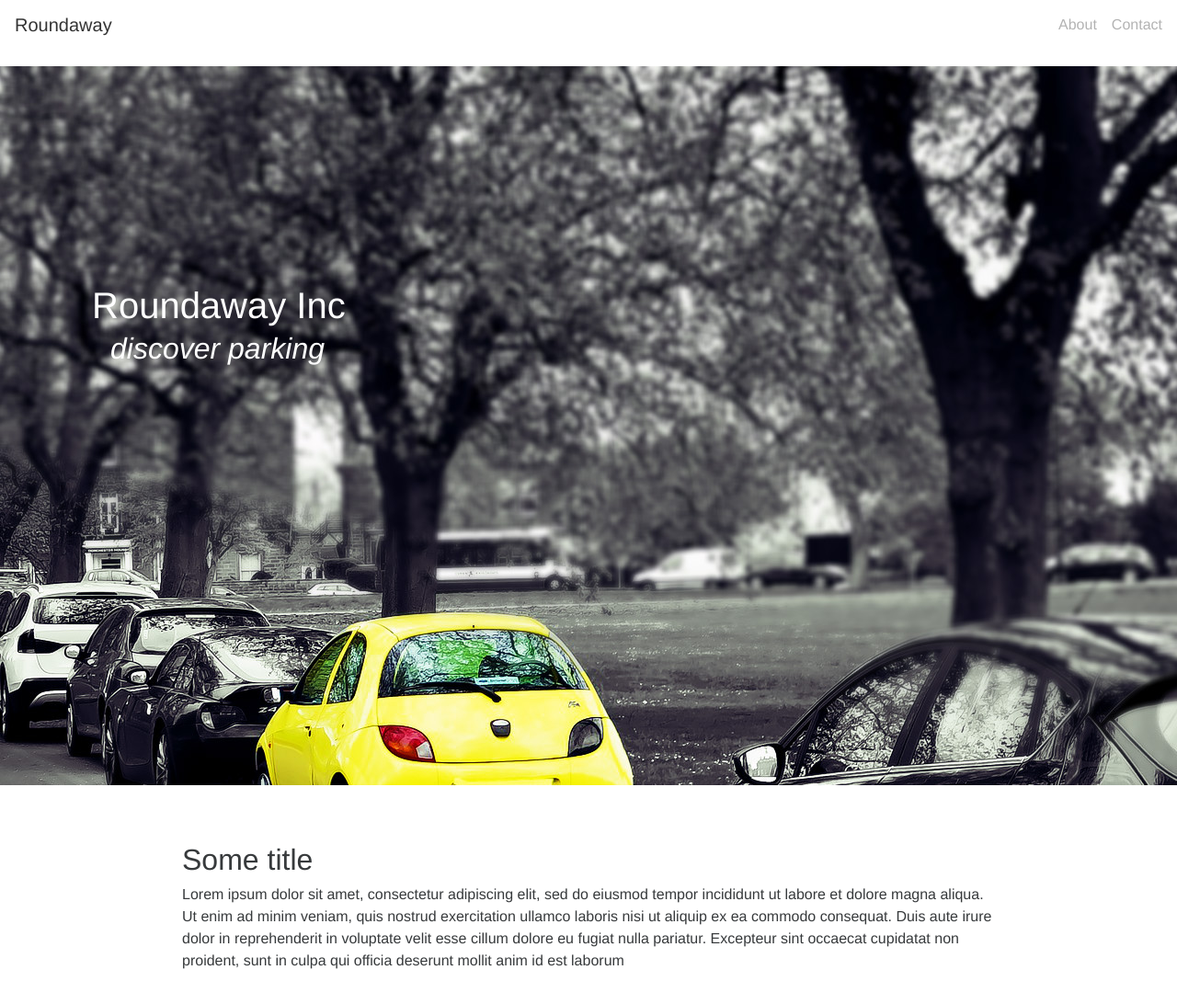
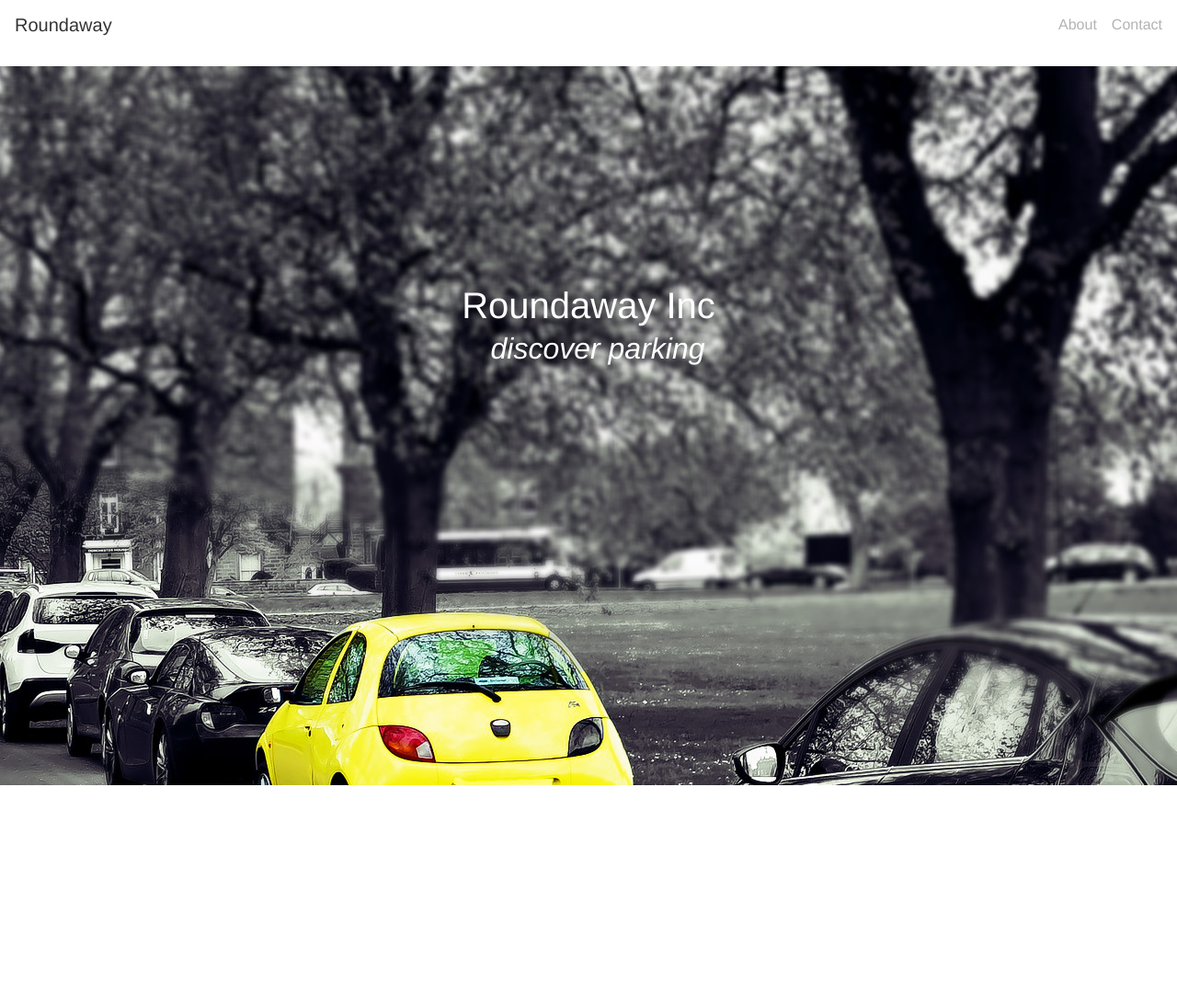
Before and after one commit to Nigh7Sh4de/roundaway.com, a website: page index.html in a window 1280 px wide. Shown: the whole page at 92% size. After the commit the page ends 982 px from the top, so only its background shows below. Drawn offline with nearby package versions, Linux system fonts and the light colour scheme.

Commit message:
Remove unfinished section from home page

```diff
--- a/views/home.html
+++ b/views/home.html
@@ -1,7 +1,7 @@
 <div id="homePageContainer">
     <section id="homePageMainBanner" class="parallax">
         <div class="container">
-            <div>
+            <div class="title">
                 <h1>Roundaway Inc</h1>
                 <h2>discover parking</h2>
             </div>
@@ -9,10 +9,7 @@
     </section>
     <section id="homePageAboutUs">
         <div class="container">
-            <h2>Some title</h2>
-            <p>
-                Lorem ipsum dolor sit amet, consectetur adipiscing elit, sed do eiusmod tempor incididunt ut labore et dolore magna aliqua. Ut enim ad minim veniam, quis nostrud exercitation ullamco laboris nisi ut aliquip ex ea commodo consequat. Duis aute irure dolor in reprehenderit in voluptate velit esse cillum dolore eu fugiat nulla pariatur. Excepteur sint occaecat cupidatat non proident, sunt in culpa qui officia deserunt mollit anim id est laborum
-            </p>
+
         </div>
     </section>
 </div>
```
